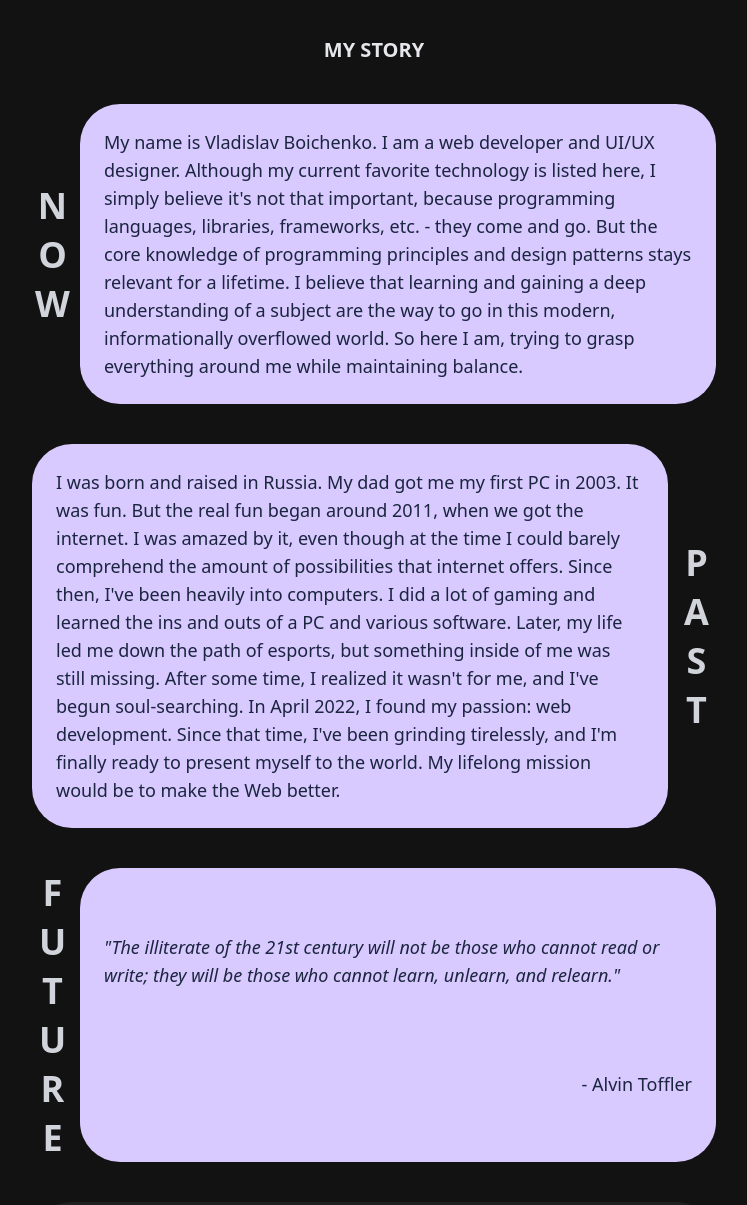
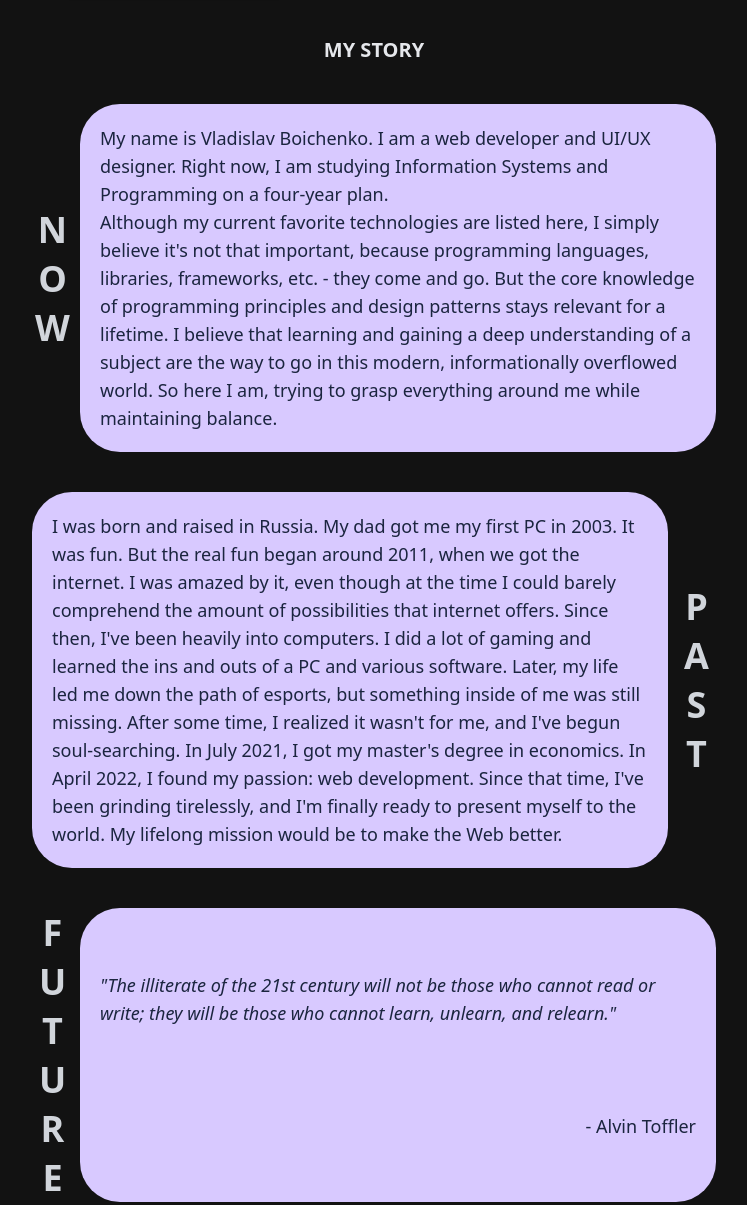
Before and after one commit to Brazy4L/brazy.one, an Astro site: page / in a window 1280 px wide. Shown: the part 396-1601 px from the top of the page, without its empty margins (266-1013 px from the left). Built offline with nearby package versions, Linux system fonts and the light colour scheme; Astro itself is replaced by a stand-in of ours; a web font is replaced by a local one.

```diff
--- a/src/components/AboutMe.astro
+++ b/src/components/AboutMe.astro
@@ -7,22 +7,25 @@
 <div class="grid gap-10 mt-10">
   <div class="grid grid-flow-col gap-2">
     <h5 class="vertical self-center text-4xl font-bold text-gray-300">NOW</h5>
-    <p class="bg-[#d8c9ff] text-[#1b253f] text-lg p-6 rounded-[40px]">
+    <p class="bg-[#d8c9ff] text-[#1b253f] text-lg p-5 rounded-[40px]">
       My name is Vladislav Boichenko. I am a web developer and UI/UX designer.
-      Although my current favorite technology is listed here, I simply believe
-      it's not that important, because programming languages, libraries,
-      frameworks, etc. - they come and go. But the core knowledge of programming
-      principles and design patterns stays relevant for a lifetime. I believe
-      that learning and gaining a deep understanding of a subject are the way to
-      go in this modern, informationally overflowed world. So here I am, trying
-      to grasp everything around me while maintaining balance.
+      Right now, I am studying Information Systems and Programming on a
+      four-year plan.
+      <br />
+      Although my current favorite technologies are listed here, I simply believe
+      it's not that important, because programming languages, libraries, frameworks,
+      etc. - they come and go. But the core knowledge of programming principles and
+      design patterns stays relevant for a lifetime. I believe that learning and
+      gaining a deep understanding of a subject are the way to go in this modern,
+      informationally overflowed world. So here I am, trying to grasp everything
+      around me while maintaining balance.
     </p>
   </div>
   <div class="grid grid-flow-col gap-2">
     <h5 class="vertical self-center text-4xl font-bold text-gray-300 order-1">
       PAST
     </h5>
-    <p class="bg-[#d8c9ff] text-[#1b253f] text-lg p-6 rounded-[40px]">
+    <p class="bg-[#d8c9ff] text-[#1b253f] text-lg p-5 rounded-[40px]">
       I was born and raised in Russia. My dad got me my first PC in 2003. It was
       fun. But the real fun began around 2011, when we got the internet. I was
       amazed by it, even though at the time I could barely comprehend the amount
@@ -30,10 +33,11 @@
       computers. I did a lot of gaming and learned the ins and outs of a PC and
       various software. Later, my life led me down the path of esports, but
       something inside of me was still missing. After some time, I realized it
-      wasn't for me, and I've begun soul-searching. In April 2022, I found my
-      passion: web development. Since that time, I've been grinding tirelessly,
-      and I'm finally ready to present myself to the world. My lifelong mission
-      would be to make the Web better.
+      wasn't for me, and I've begun soul-searching. In July 2021, I got my master's
+      degree in economics. In April 2022, I found my passion: web development.
+      Since that time, I've been grinding tirelessly, and I'm finally ready to
+      present myself to the world. My lifelong mission would be to make the Web
+      better.
     </p>
   </div>
   <div class="grid grid-flow-col gap-2">
@@ -41,7 +45,7 @@
       FUTURE
     </h5>
     <div
-      class="grid items-center bg-[#d8c9ff] text-[#1b253f] text-lg p-6 rounded-[40px]"
+      class="grid items-center bg-[#d8c9ff] text-[#1b253f] text-lg p-5 rounded-[40px]"
     >
       <p class="italic">
         "The illiterate of the 21st century will not be those who cannot read or
--- a/src/layouts/BlogPost.astro
+++ b/src/layouts/BlogPost.astro
@@ -58,7 +58,7 @@
         <article class="post">
           <slot />
         </article>
-        <div class="mt-10">
+        <div class="text-gray-200 mt-10">
           <a href="/blog/" class="underline">Back to BRAZY'S BLOG</a>
         </div>
       </article>
--- a/src/pages/blog.astro
+++ b/src/pages/blog.astro
@@ -21,8 +21,8 @@
   </head>
   <body class="min-h-screen flex flex-col max-w-[700px] mx-auto px-2">
     <Header />
-    <h1 class="text-4xl font-mono text-gray-100 text-center mt-10">
-      BRAZY'S BLOG
+    <h1 class="nickname text-4xl text-gray-100 text-center mt-10">
+      BRAZY<span class="text-[#a786ff]">'</span>S BLOG
     </h1>
     <main>
       <section>
@@ -38,7 +38,7 @@
                     src={post.frontmatter.heroImage}
                     alt="Illustration by Vladislav Boichnenko"
                   />
-                  <h2 class="w-max text-3xl font-bold text-gray-200 hover:text-[#a786ff] ease-out duration-300 mt-4">
+                  <h2 class="text-3xl font-bold text-gray-200 hover:text-[#a786ff] ease-out duration-300 mt-4">
                     {post.frontmatter.title}
                   </h2>
                 </a>
--- a/src/pages/blog/article.md
+++ b/src/pages/blog/article.md
@@ -2,7 +2,7 @@
 layout: '../../layouts/BlogPost.astro'
 title: 'Article'
 description: 'Description'
-pubDate: 'November 20 2022'
+pubDate: 'November 20, 2022'
 updatedDate:
 heroImage: '/first-placeholder.svg'
 ---
--- a/src/styles/global.css
+++ b/src/styles/global.css
@@ -8,6 +8,21 @@
     url('/fonts/major-mono-display-v12-latin-regular.woff') format('woff');
 }
 
+@font-face {
+  font-family: 'Train One';
+  font-style: normal;
+  font-weight: 400;
+  font-display: swap;
+  src: local('Train One'),
+    url('../fonts/train-one-v13-latin-regular.woff2') format('woff2'),
+    url('../fonts/train-one-v13-latin-regular.woff') format('woff');
+}
+
+.nickname {
+  font-family: 'Train One', cursive;
+  animation: unfade 0.3s ease-in;
+}
+
 :root {
   --s: 8;
   --h: 40;
@@ -15,7 +30,7 @@
   --speed: 2s;
   background-color: #121212;
   color: #fff;
-  font-family: 'system-ui';
+  font-family: 'system-ui', sans-serif;
   overflow-y: scroll;
 }
 
```
Also changed, not shown: public/fonts/train-one-v13-latin-regular.woff (added), public/fonts/train-one-v13-latin-regular.woff2 (added).
